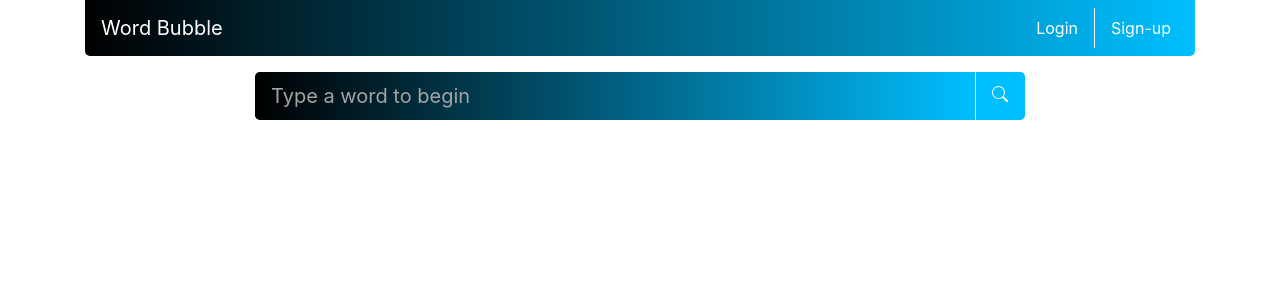
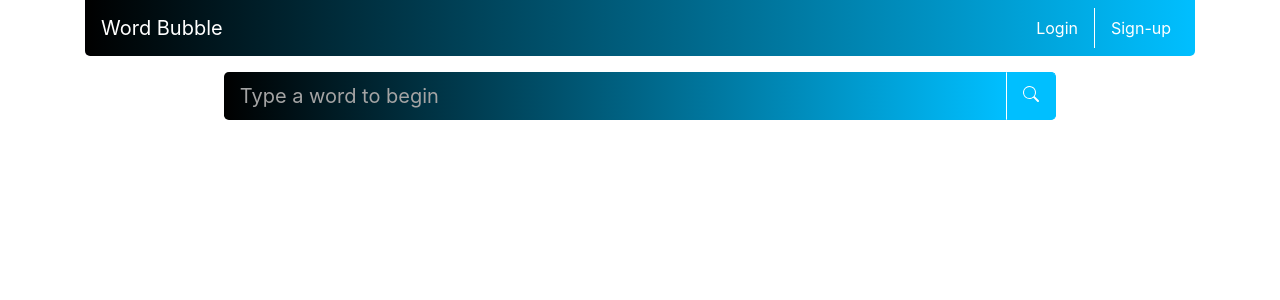
Before and after one commit to bchadwic/react, a React (Create React App) app in the folder my-app/: page / in a window 1280 px wide. Shown: the top 300 px of the page. Built offline with nearby package versions, Linux system fonts and the light colour scheme.

Commit message:
temporarily finished searchbar component

```diff
--- a/my-app/src/SearchBar.js
+++ b/my-app/src/SearchBar.js
@@ -10,8 +10,9 @@ import './style/SearchBar.css';
 const SearchBar = () => {
     return (
         <Container id='Search-Container'>
-            <InputGroup className="mt-3" size='lg'>
+            <InputGroup className="mt-3 w-75 mx-auto" size='lg'>
                 <FormControl
+
                     id='SearchBox'
                     placeholder="Type a word to begin"
                     aria-label=""
--- a/my-app/src/style/SearchBar.css
+++ b/my-app/src/style/SearchBar.css
@@ -1,7 +1,3 @@
-#Search-Container {
-    max-width: 800px;
-}
-
 #Search-Button {
     background: deepskyblue;
     border-color: deepskyblue;
```
